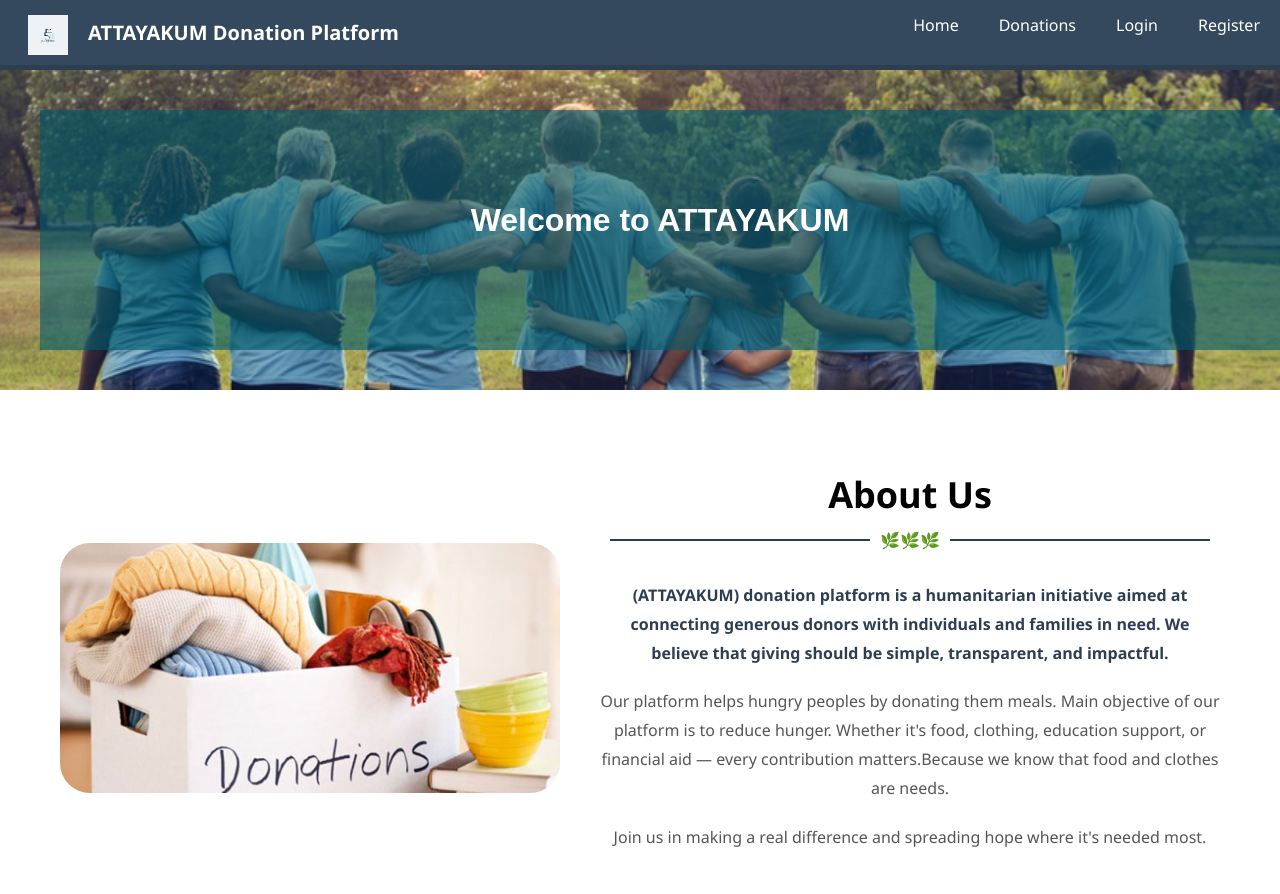
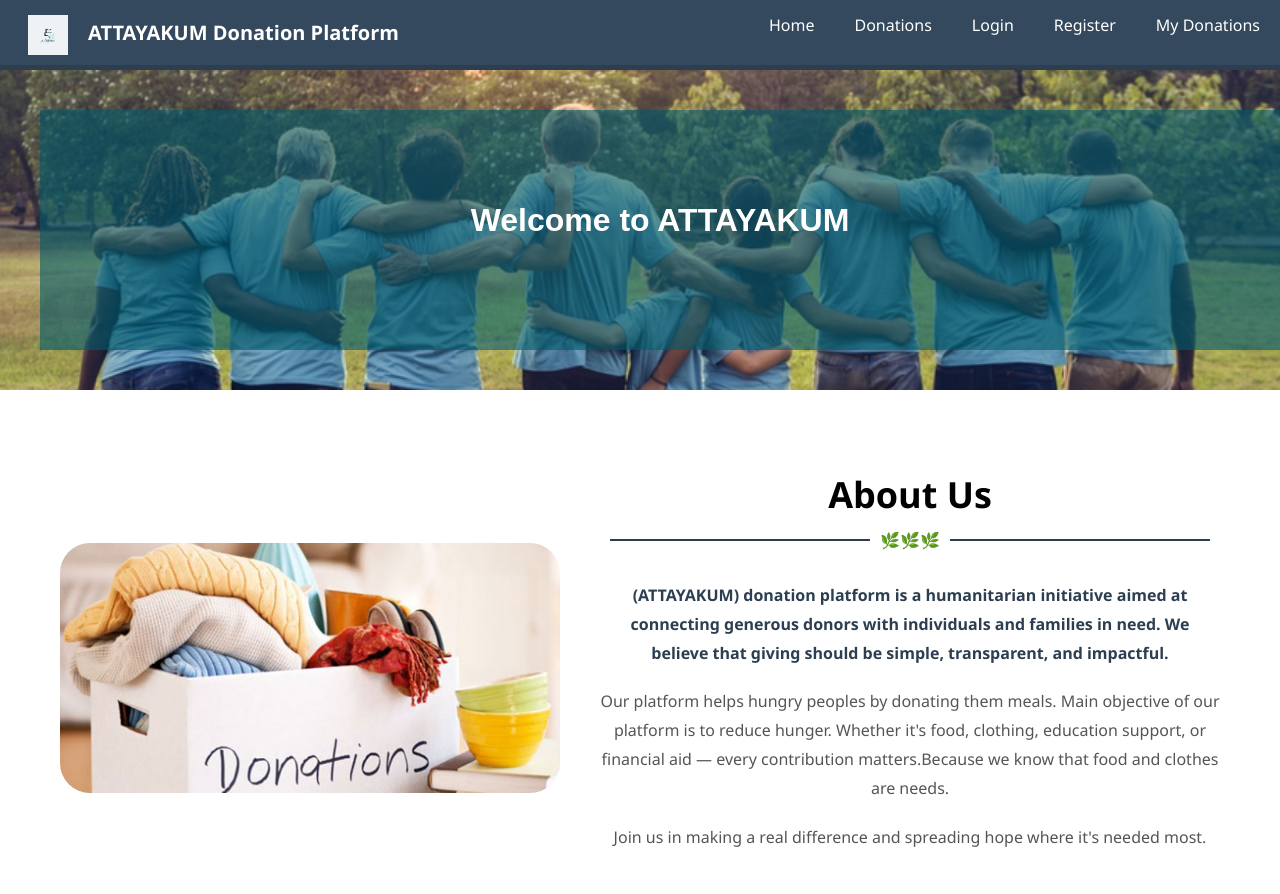
Before and after one commit to Saja330/donation-platform, a plain HTML site: page index.html in a window 1280 px wide. Shown: the top 894 px of the page. Drawn offline with Linux system fonts and the light colour scheme.

Commit message:
Update index.html

```diff
--- a/index.html
+++ b/index.html
@@ -227,6 +227,7 @@
 
     <a href="Login.html">Login</a>
     <a href="signup.html">Register</a>
+    <a href="my_donations.html">My Donations</a>
   </nav>
 </header>
 
```
